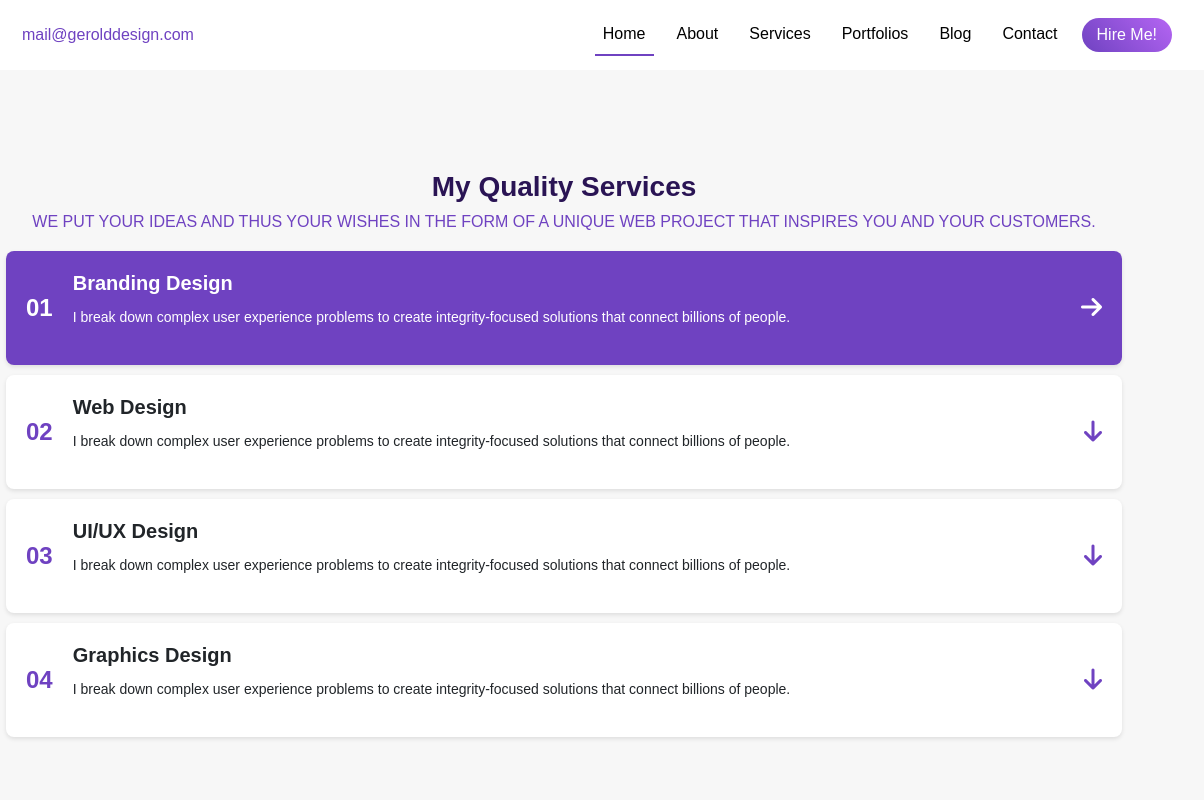
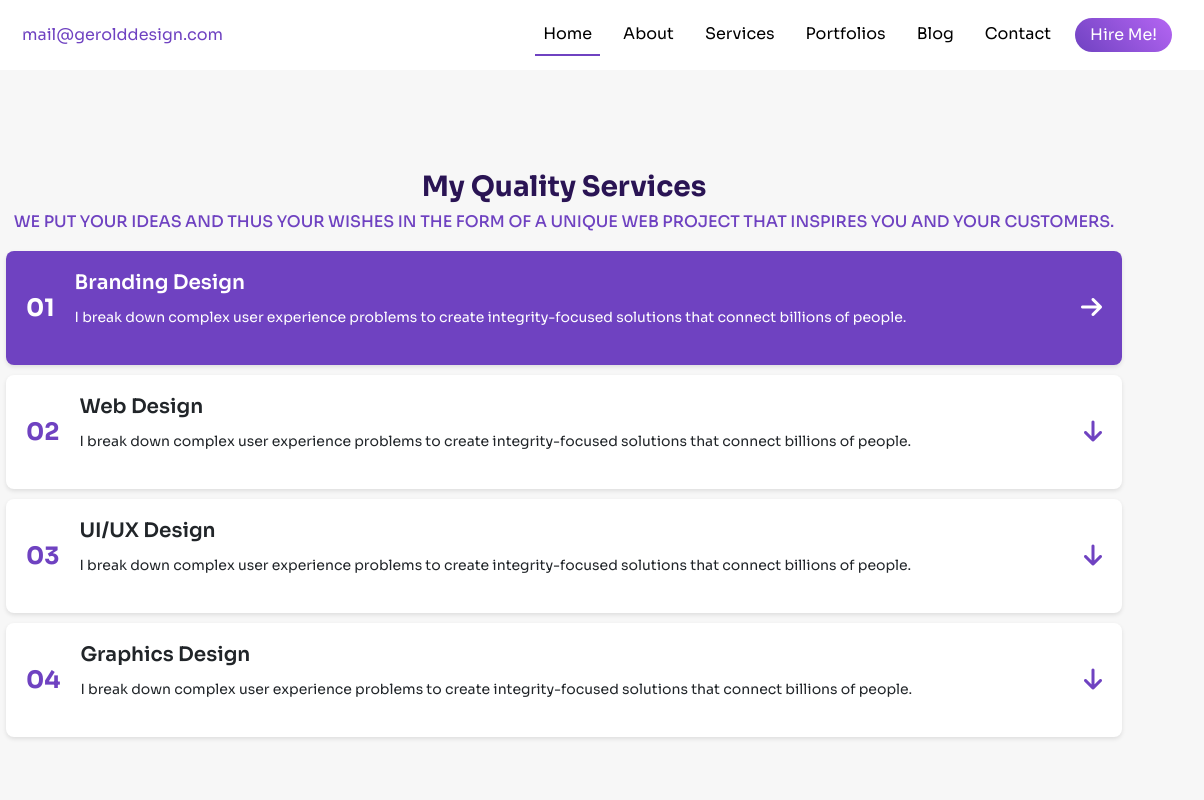
Before and after one commit to anantsaxena004/Bootstrap_Project, a plain HTML site: page index.html in a window 1280 px wide. Shown: the top 800 px of the page, 76-1280 px from the left. Drawn offline with nearby package versions, Linux system fonts and the light colour scheme.

Commit message:
font styling done

```diff
--- a/index.html
+++ b/index.html
@@ -7,7 +7,9 @@
     <link href="https://cdn.jsdelivr.net/npm/bootstrap@5.3.0/dist/css/bootstrap.min.css" rel="stylesheet">
     <link rel="stylesheet" href="style.css">
     <link rel="stylesheet" href="https://cdnjs.cloudflare.com/ajax/libs/font-awesome/6.0.0-beta3/css/all.min.css">
-
+    <link rel="preconnect" href="https://fonts.googleapis.com">
+    <link rel="preconnect" href="https://fonts.gstatic.com" crossorigin>
+    <link href="https://fonts.googleapis.com/css2?family=Sora:wght@100..800&display=swap" rel="stylesheet">
 </head>
 <body>
     <nav class="navbar navbar-expand-lg navbar-custom">
--- a/style.css
+++ b/style.css
@@ -1,6 +1,7 @@
-/* body{
+body{
     font-family: "Sora", sans-serif;
-} */
+  font-optical-sizing: auto;
+}
 
 .navbar-custom {
     background-color: white;
@@ -116,9 +117,7 @@
 
 /* css for My Recent Works */
 
-body {
-    font-family: Arial, sans-serif;
-}
+
 
 .my-recent-works {
     padding: 60px 0;
@@ -280,11 +279,7 @@ body {
 
 /* CSS FOR FORM  */
 /* General styles
-body {
-    font-family: 'Arial', sans-serif;
-    background-color: #f5f3ff;
-    color: #333;
-}
+
 
 /* Contact section styles */
 .contact-section {
```
